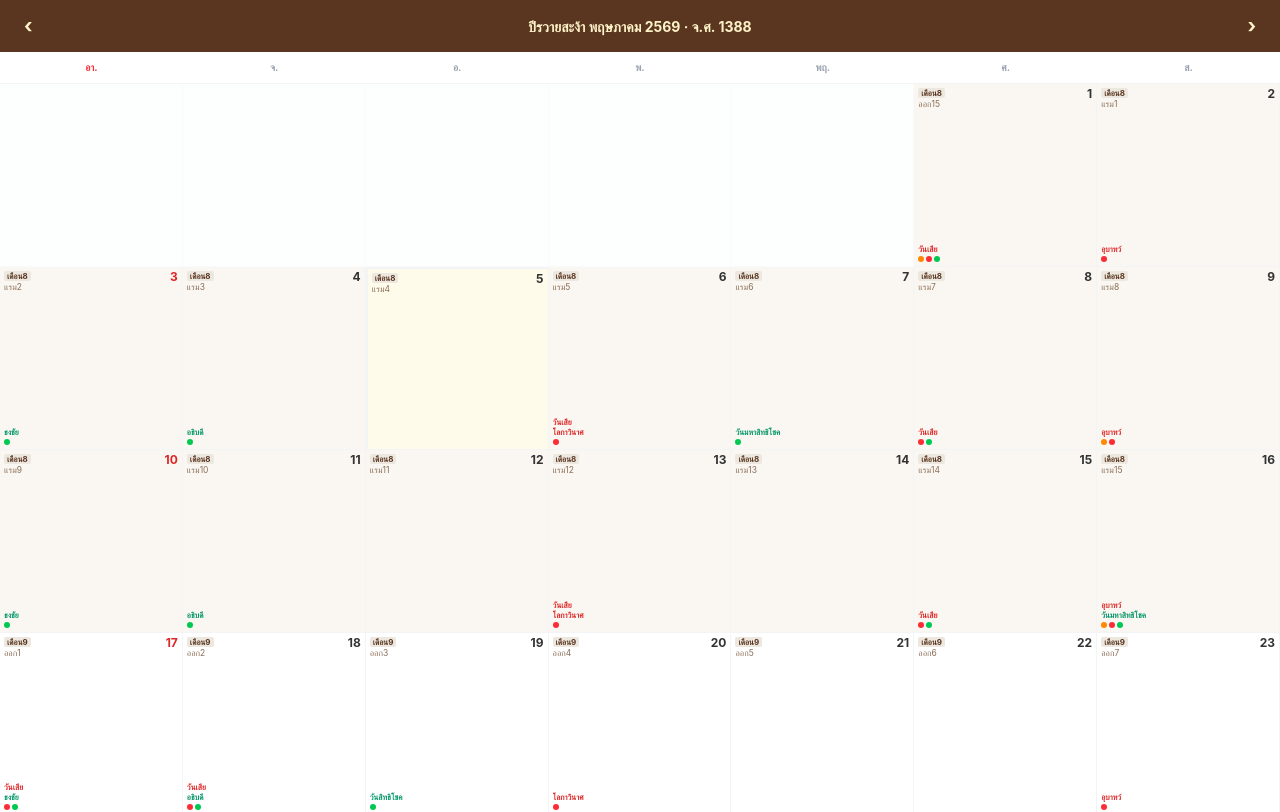
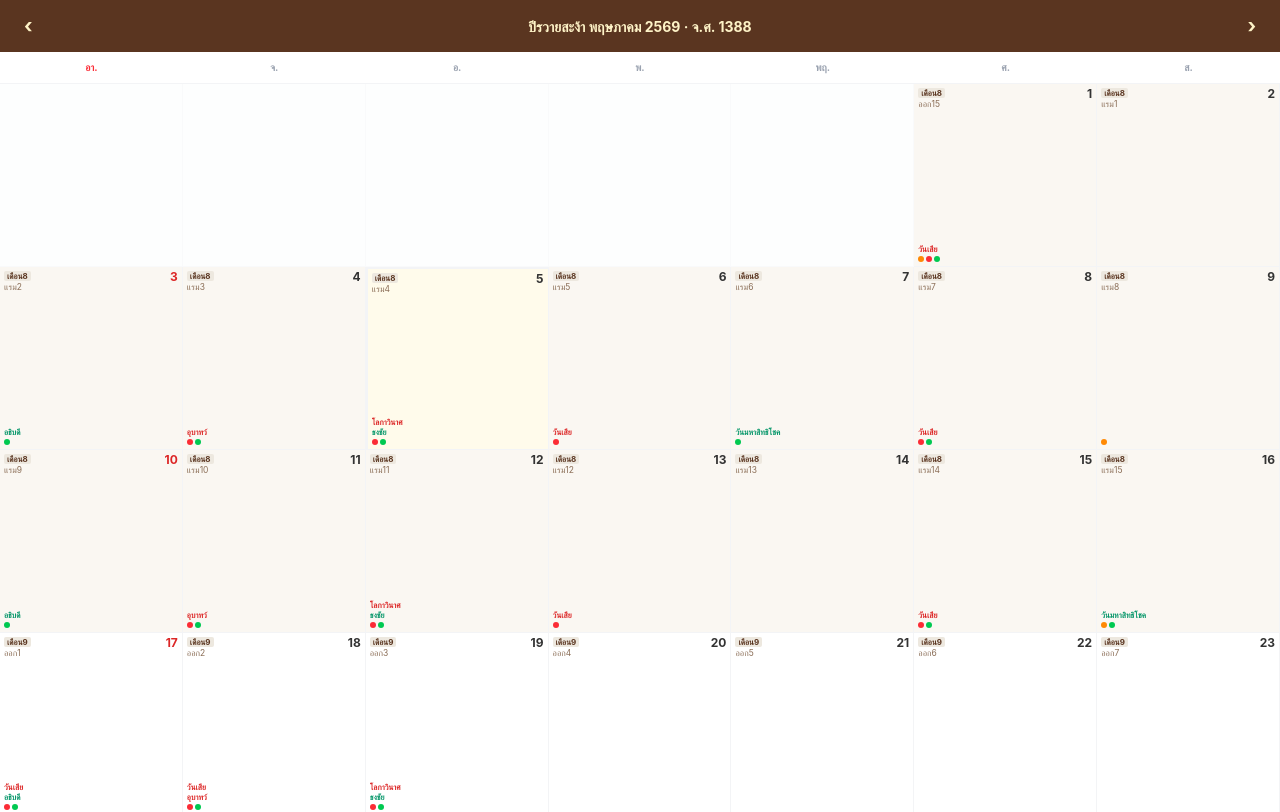
Before and after one commit to aiwonsi-debug/Lanna-Calendar, a React (Vite) app: page / in a window 1280 px wide. Shown: the top 812 px of the page. Built offline with nearby package versions, Linux system fonts and the light colour scheme; the HTML template or start-up script is replaced by a standard one.

Commit message:
Feat: implement dynamic CS year formulas for Kalayok rules

```diff
--- a/generate-v2-data.js
+++ b/generate-v2-data.js
@@ -120,11 +120,16 @@ function getLannaDate(date) {
 
   const isSitthi = !!sitthi;
   const isWanMai = currentKham === 1 && currentPhase === 'ออก';
-  const isUbat = dow === 6;
-  const isLokawinat = dow === 3;
-  let isSiaFinal = isSiaRaw;
+  const thongChaiDow = ((cs * 10) + 3) % 7;
+  const athipadiDow = (cs % 498) % 7;
+  const ubatDow = ((cs * 10) + 2) % 7;
+  const lokawinatDow = (cs + 1120) % 7;
 
-  const isGood = dow === 0;
+  const isThongChai = dow === thongChaiDow;
+  const isAthipadi = dow === athipadiDow;
+  const isUbat = dow === ubatDow;
+  const isLokawinat = dow === lokawinatDow;
+  const isGood = isThongChai || isAthipadi || dow === 0;
 
   const lunarText = `${currentPhase === 'ออก' ? 'ขึ้น' : 'แรม'} ${currentKham} ค่ำ`;
   const extra = extractDetails(isSiaFinal, isSin, isGood, lunarText, wanThai, date);
--- a/src/utils/lannaCalc.ts
+++ b/src/utils/lannaCalc.ts
@@ -223,9 +223,16 @@ export function getLannaDate(date: Date) {
   })(dow, currentKham);
 
   const isSitthi = !!sitthi;
+  const thongChaiDow = ((cs * 10) + 3) % 7;
+  const athipadiDow = (cs % 498) % 7;
+  const ubatDow = ((cs * 10) + 2) % 7;
+  const lokawinatDow = (cs + 1120) % 7;
+
+  const isThongChai = dow === thongChaiDow;
+  const isAthipadi = dow === athipadiDow;
+  const isUbat = dow === ubatDow;
+  const isLokawinat = dow === lokawinatDow;
   const isWanMai = currentKham === 1 && currentPhase === 'ออก';
-  const isUbat = dow === 6;
-  const isLokawinat = dow === 3;
   let isSia = isSiaRaw;
 
   // STEP 3 — Add verification log
@@ -243,7 +250,7 @@ export function getLannaDate(date: Date) {
     wanThaiDesc: DATA.wanThaiDetailed[wanThai as keyof typeof DATA.wanThaiDetailed] || "",
     isSin, cs, yearZodiac: yearZodiacName, zodiacThai: zInfo.thai,
     kaoKong: kaoKongName, kaoKongDesc: DATA.kaoKongInfo[kaoKongName as keyof typeof DATA.kaoKongInfo],
-    isThongChai: dow === 0, isAthipadi: dow === 1, isUbat, isLokawinat, isWanMai,
+    isThongChai, isAthipadi, isUbat, isLokawinat, isWanMai,
     isSia,
     sitthi,
     isFoo: { 1:[1],2:[2],3:[3],4:[4],5:[1],6:[2],7:[3],8:[4],9:[1],10:[2],11:[3],12:[4] }[currentMonth as keyof typeof monthMap]?.includes(dow),
```
